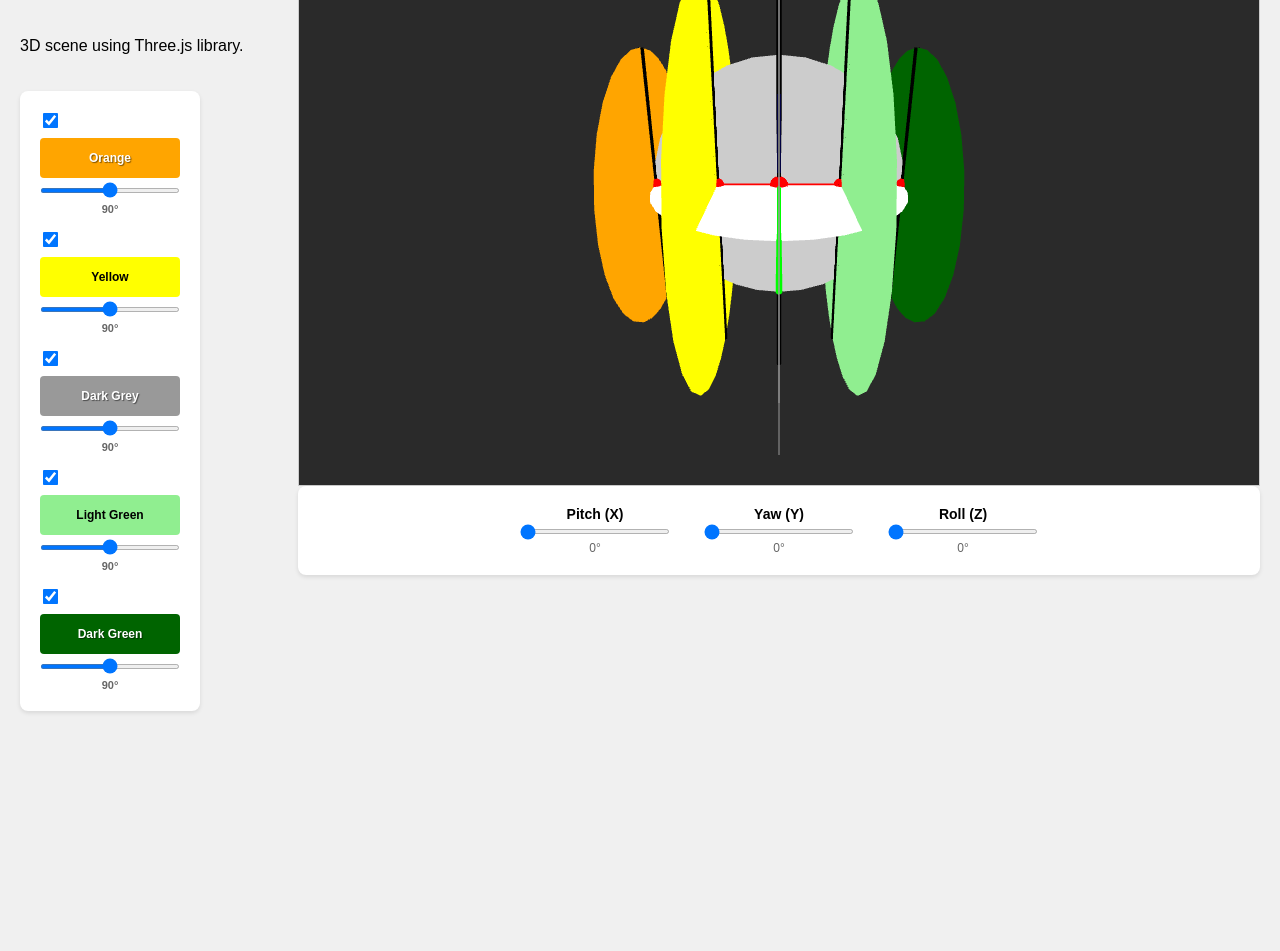
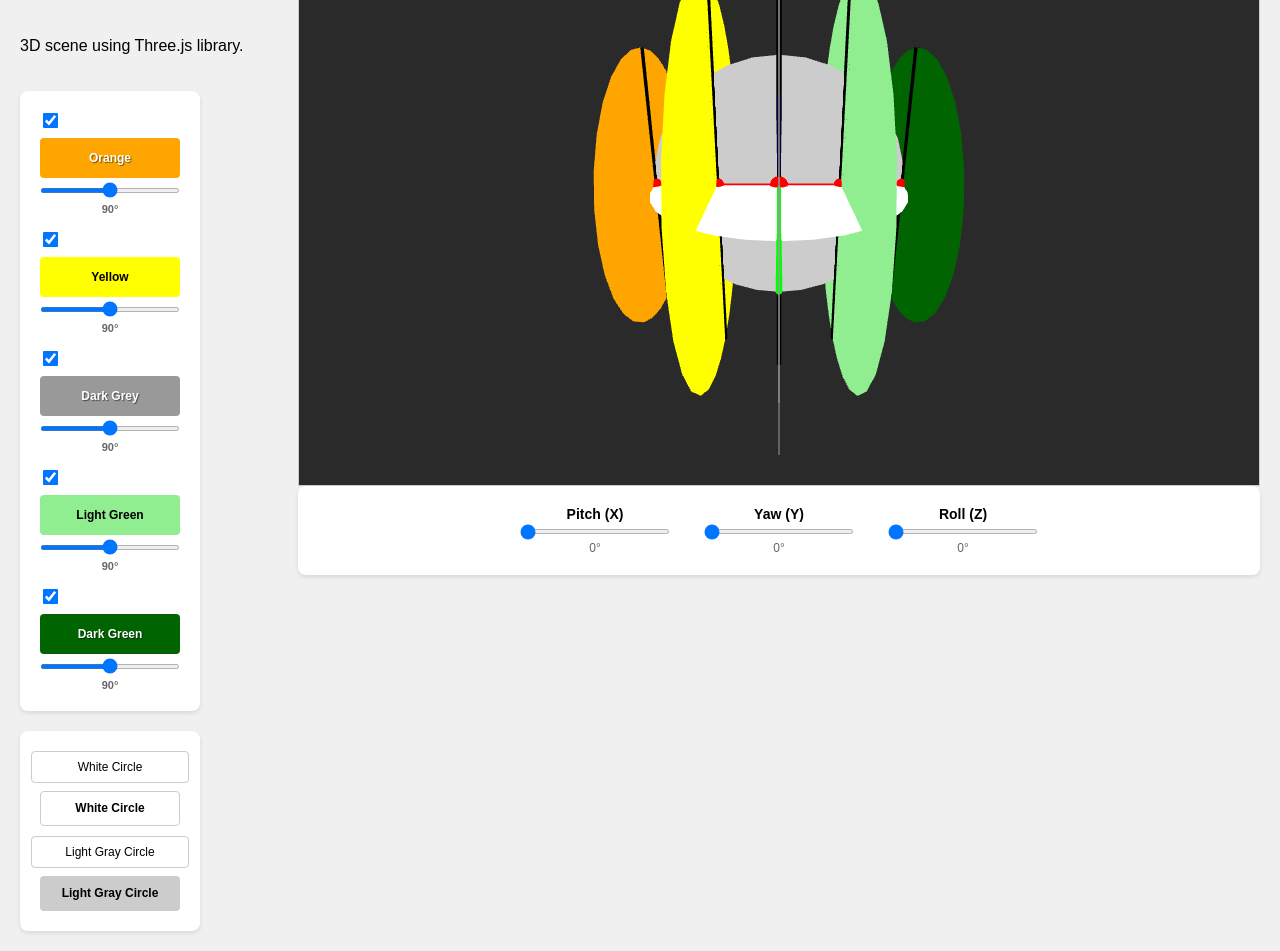
Before and after one commit to philincloud/dataglove, a plain HTML site: page index.html in a window 1280 px wide. Shown: the part 136-1087 px from the top of the page. Before the commit the page ends 867 px from the top, so only its background shows below. Drawn offline with nearby package versions, Linux system fonts and the light colour scheme.

Commit message:
Add textbox controls for white and light gray circles with visual feedback functions

```diff
--- a/dataglove.js
+++ b/dataglove.js
@@ -416,6 +416,7 @@ function setupControls() {
     ySlider.addEventListener('input', updateRotation);
     zSlider.addEventListener('input', updateRotation);
 
+
     // Initialize rotation
     updateRotation();
 
@@ -425,6 +426,9 @@ function setupControls() {
 
     // Setup checkbox visibility controls
     setupCheckboxControls();
+
+    // Setup textbox button controls
+    setupTextboxControls();
 }
 
 
@@ -540,6 +544,61 @@ function toggleDiskVisibility(disk, isVisible) {
     renderer.render(scene, camera);
 }
 
+
+// Function to handle white circle button click
+function handleWhiteCircle() {
+    const input = document.getElementById('white-circle-input');
+    const text = input.value || 'White Circle';
+    console.log('White Circle button clicked with text:', text);
+
+    // Add visual feedback - briefly change circle color
+    const originalColor = circle.material.color.clone();
+    circle.material.color.setHex(0xff6666); // Temporary red color
+
+    // Restore original color after 300ms
+    setTimeout(() => {
+        circle.material.color.copy(originalColor);
+        renderer.render(scene, camera);
+    }, 300);
+
+    // Re-render scene
+    renderer.render(scene, camera);
+}
+
+// Function to handle light gray circle button click
+function handleLightGrayCircle() {
+    const input = document.getElementById('light-gray-circle-input');
+    const text = input.value || 'Light Gray Circle';
+    console.log('Light Gray Circle button clicked with text:', text);
+
+    // Add visual feedback - briefly change circle2 color
+    const originalColor = circle2.material.color.clone();
+    circle2.material.color.setHex(0x66ff66); // Temporary green color
+
+    // Restore original color after 300ms
+    setTimeout(() => {
+        circle2.material.color.copy(originalColor);
+        renderer.render(scene, camera);
+    }, 300);
+
+    // Re-render scene
+    renderer.render(scene, camera);
+}
+
+// Function to setup textbox button controls
+function setupTextboxControls() {
+    const whiteCircleButton = document.getElementById('white-circle-button');
+    const lightGrayCircleButton = document.getElementById('light-gray-circle-button');
+
+    if (whiteCircleButton) {
+        whiteCircleButton.addEventListener('click', handleWhiteCircle);
+    }
+
+    if (lightGrayCircleButton) {
+        lightGrayCircleButton.addEventListener('click', handleLightGrayCircle);
+    }
+}
+
 // Initialize when page loads
 document.addEventListener('DOMContentLoaded', function() {
     datagloveInit();
--- a/index.html
+++ b/index.html
@@ -139,9 +139,62 @@
             outline: none;
         }
 
+
         .slider-container .value {
             font-size: 12px;
             color: #666;
+        }
+
+        .textbox-container {
+            display: flex;
+            flex-direction: column;
+            gap: 10px;
+            padding: 20px;
+            background-color: white;
+            border-radius: 8px;
+            box-shadow: 0 2px 4px rgba(0,0,0,0.1);
+            width: 140px;
+        }
+
+        .textbox-control {
+            display: flex;
+            flex-direction: column;
+            align-items: center;
+            gap: 8px;
+        }
+
+        .textbox-input {
+            width: 100%;
+            padding: 8px;
+            border: 1px solid #ccc;
+            border-radius: 4px;
+            text-align: center;
+            font-size: 12px;
+        }
+
+        .textbox-button {
+            width: 100%;
+            height: 35px;
+            border: none;
+            border-radius: 4px;
+            cursor: pointer;
+            font-size: 12px;
+            color: white;
+            font-weight: bold;
+            text-shadow: 1px 1px 1px rgba(0,0,0,0.5);
+        }
+
+        .white-circle-btn {
+            background-color: #ffffff;
+            color: black;
+            border: 1px solid #ccc;
+            text-shadow: none;
+        }
+
+        .light-gray-circle-btn {
+            background-color: #cccccc;
+            color: black;
+            text-shadow: none;
         }
     </style>
 </head>
@@ -150,6 +203,7 @@
     <div class="left-panel">
         <h1>DataGlove with Three.js</h1>
         <p>3D scene using Three.js library.</p>
+
 
 
 
@@ -196,6 +250,17 @@
                 <div class="slider-value">90°</div>
             </div>
         </div>
+
+        <div class="textbox-container">
+            <div class="textbox-control">
+                <input type="text" id="white-circle-input" class="textbox-input" placeholder="Enter text" value="White Circle">
+                <button id="white-circle-button" class="textbox-button white-circle-btn">White Circle</button>
+            </div>
+            <div class="textbox-control">
+                <input type="text" id="light-gray-circle-input" class="textbox-input" placeholder="Enter text" value="Light Gray Circle">
+                <button id="light-gray-circle-button" class="textbox-button light-gray-circle-btn">Light Gray Circle</button>
+            </div>
+        </div>
     </div>
 
     <div>
```
